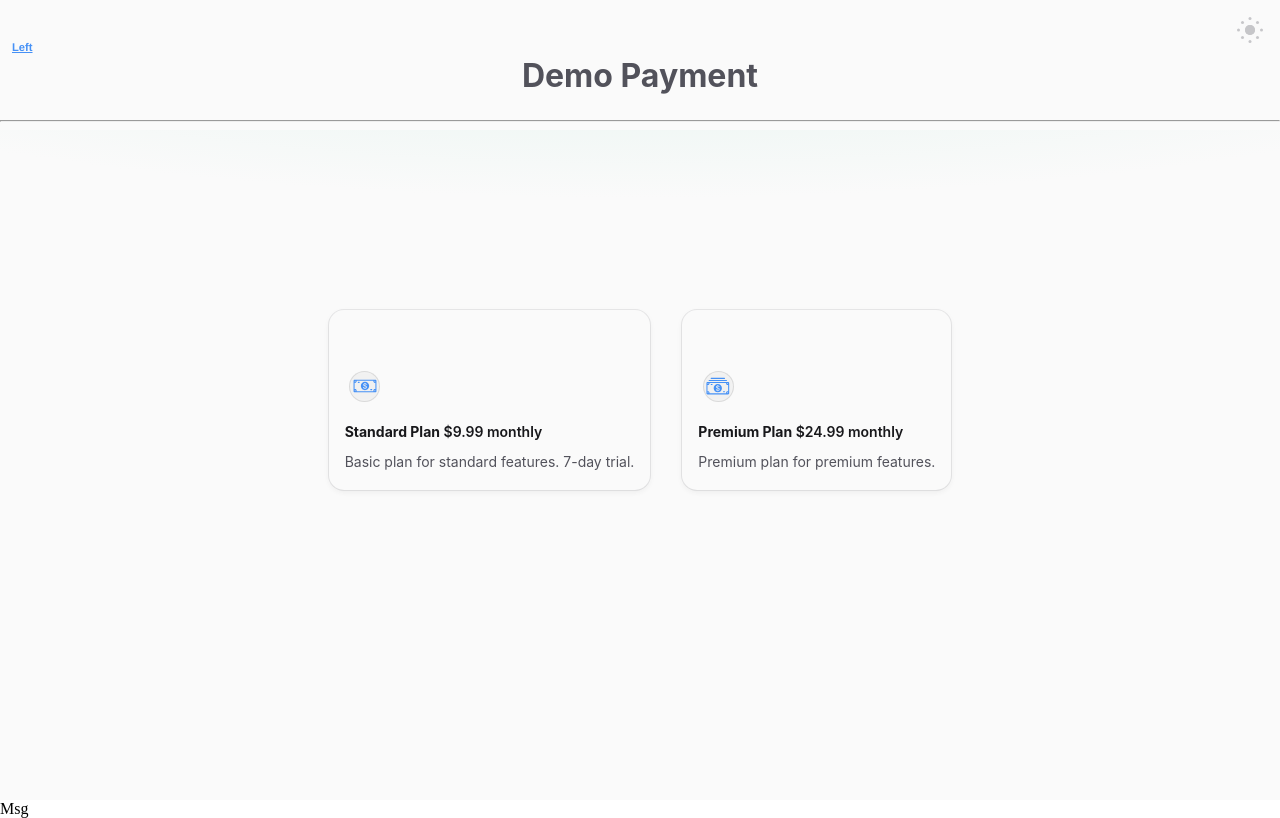
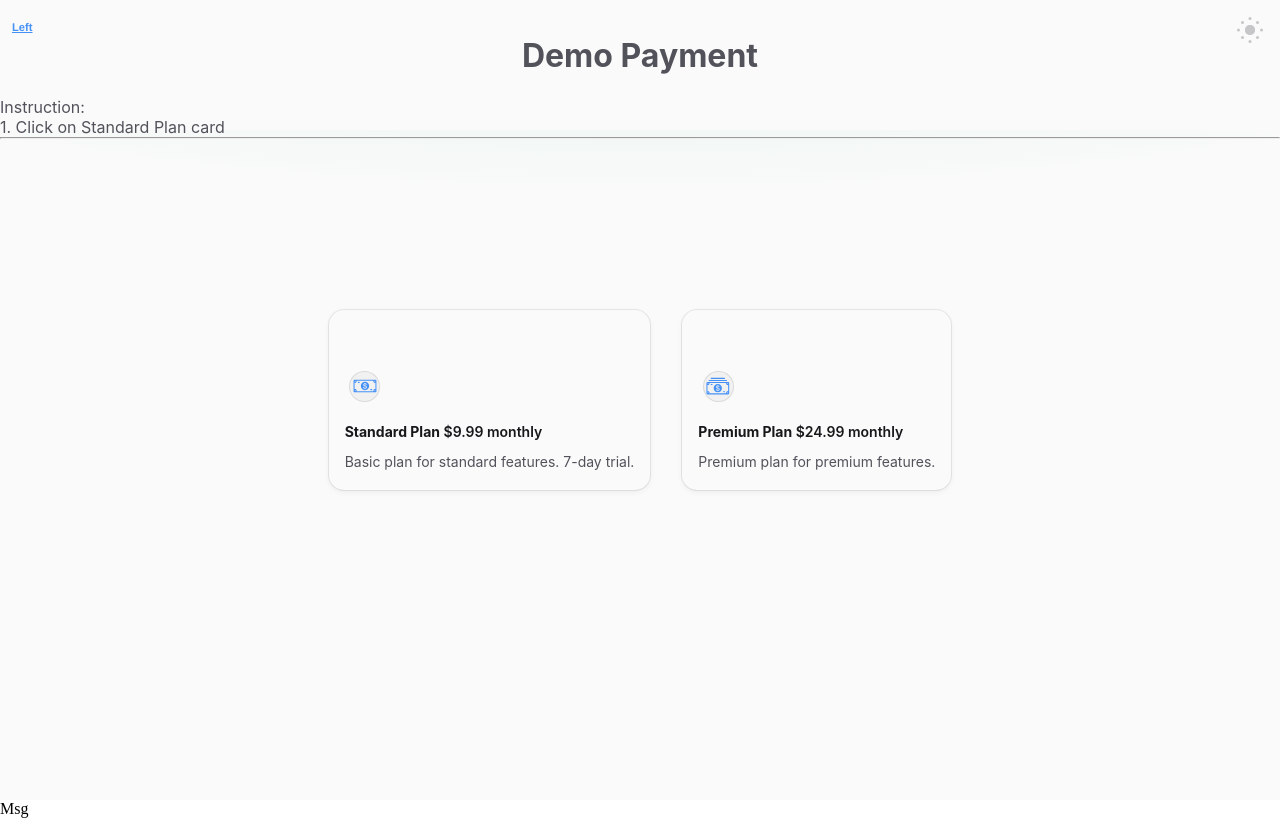
Before and after one commit to liam-ng/payment-system, a website: page client/html/index.html in a window 1280 px wide. Drawn offline with Linux system fonts and the light colour scheme.

Commit message:
tweaks on css

```diff
--- a/client/html/css/base.css
+++ b/client/html/css/base.css
@@ -628,7 +628,7 @@ header {
   display:block;
   width:100%;
   height:130px;
-  padding:35px 0 25px;
+  padding:15px 0 25px;
   text-align: center;
   font-family: 'Inter', Arial;
   color: var(--text-color);
@@ -679,10 +679,15 @@ header .right a:hover {
   border-color:#4691f6
 }
 header hr {
-  position:absolute;
+  /* position:absolute; */
   right:0;
   bottom:0;
   left:0;
   width:100%;
   height:1px
 }
+
+.instruction {
+  float:left;
+  text-align:left;
+}
--- a/client/html/index.html
+++ b/client/html/index.html
@@ -23,6 +23,10 @@
       </section>
 
       <h1>Demo Payment</h1> <!-- <img src="company.png" style="width:full;height:45px;"> -->
+      <div class="instruction">
+        Instruction: <br>
+        1. Click on Standard Plan card
+      </div>
       <hr>
     </header>
 
```
Also changed, not shown: client/html/paypal-form.html (+10 -0 lines).
